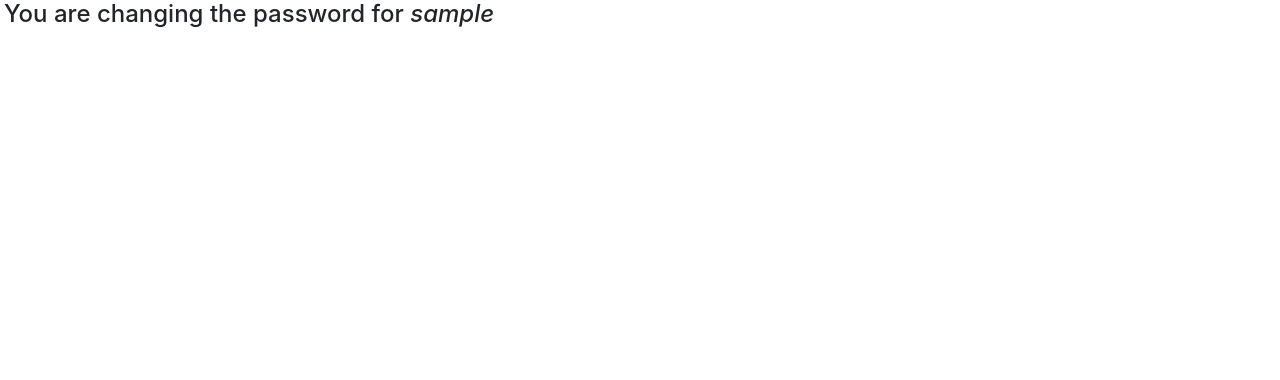
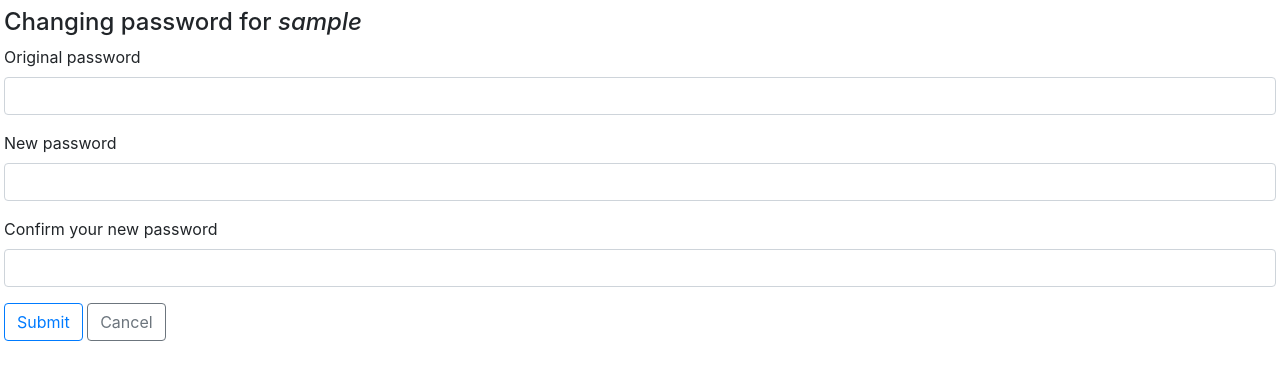
Before and after one commit to yuxuan-bill/Cook-Scheduler, a Django app: page /change_password in a window 1280 px wide. Shown: the top 380 px of the page. Run offline with Django 3.2, Linux system fonts and the light colour scheme; the visitor is signed in with stand-in values (Sample User, id 1); some libraries are stand-ins or nearby versions.

Commit message:
implement change password functionality

```diff
--- a/cookschedule/views.py
+++ b/cookschedule/views.py
@@ -103,9 +103,10 @@ def login(request):
             auth_login(request, user)
             return HttpResponseRedirect(request.POST['next'])
         else:
-            messages.add_message(request, messages.ERROR,
-                                 "Invalid username or password, try again.")
-            return HttpResponseRedirect(reverse('cookschedule:login'))
+            url = request.POST['next']
+            error = "Invalid username or password"
+            return render(request, 'cookschedule/login.html',
+                          {'next': url, "error": error})
 
     url = request.GET['next'] if 'next' in request.GET \
         else reverse('cookschedule:index')
@@ -119,7 +120,34 @@ def logout(request):
 
 @login_required(login_url=reverse_lazy('cookschedule:login'))
 def change_password(request):
+
     if request.POST:
-        pass
+        user = authenticate(username=request.user.username,
+                            password=request.POST['original'])
+        if user is None:
+            level = messages.ERROR
+            message = "Your original password is incorrect."
+        elif request.POST['new'] != request.POST['confirm']:
+            level = messages.ERROR
+            message = "The two new passwords you entered does not match."
+        elif len(request.POST['new']) == 0:
+            level = messages.ERROR
+            message = "Your new password cannot be empty."
+        elif request.POST['new'] == request.POST['original']:
+            level = messages.ERROR
+            message = "Your new password cannot be the same " \
+                      "as the original one."
+        else:
+            request.user.set_password(request.POST['new'])
+            request.user.save()
+            level = messages.SUCCESS
+            message = "Successfully changed password."
+
+        messages.add_message(request, level, message)
+        if level == messages.ERROR:
+            return HttpResponseRedirect(
+                reverse('cookschedule:change_password'))
+        return HttpResponseRedirect(reverse('cookschedule:index'))
+
     return render(request, 'cookschedule/change_password.html',
                   {'user': request.user.username})
--- a/templates/cookschedule/change_password.html
+++ b/templates/cookschedule/change_password.html
@@ -16,7 +16,39 @@
 
     </head>
     <body class="ml-1 mr-1">
-        <h4>You are changing the password for <i>{{ user }}</i></h4>
+
+        {% for message in messages %}
+            {% if message.level == DEFAULT_MESSAGE_LEVELS.ERROR %}
+                <div class="alert alert-danger alert-dismissible fade show ml-1 mr-1 mt-2" role="alert">
+                    {{ message }}
+                    <button type="button" class="close" data-dismiss="alert" aria-label="Close">
+                        <span aria-hidden="true">&times;</span>
+                    </button>
+                </div>
+            {% endif %}
+        {% endfor %}
+
+        <h4 class="mt-2">Changing password for <i>{{ user }}</i></h4>
+
+        <form action="{% url 'cookschedule:change_password' %}" method="post">
+
+            {% csrf_token %}
+
+            <div class="form-group">
+                <label for="original">Original password</label>
+                <input type="password" class="form-control" id="original" name="original">
+            </div>
+            <div class="form-group">
+                <label for="new">New password</label>
+                <input type="password" class="form-control" id="new" name="new">
+            </div>
+            <div class="form-group">
+                <label for="confirm">Confirm your new password</label>
+                <input type="password" class="form-control" id="confirm" name="confirm">
+            </div>
+            <button type="submit" class="btn btn-outline-primary">Submit</button>
+            <button type="submit" class="btn btn-outline-secondary" formaction="{% url 'cookschedule:index' %}">Cancel</button>
+        </form>
 
         <!-- Optional JavaScript -->
         <!-- jQuery first, then Popper.js, then Bootstrap JS -->
```
Also changed, not shown: templates/cookschedule/login.html (+11 -2 lines).
